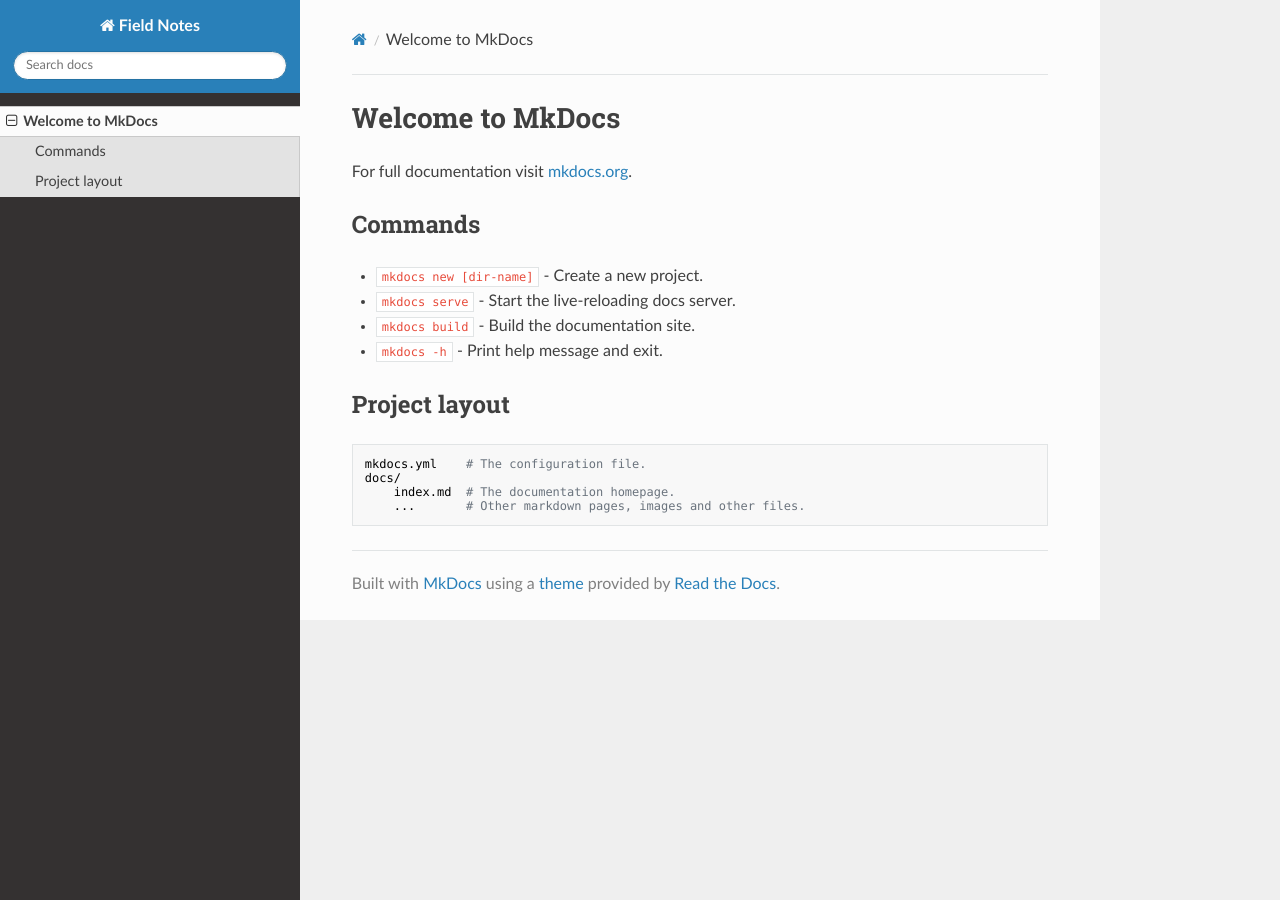
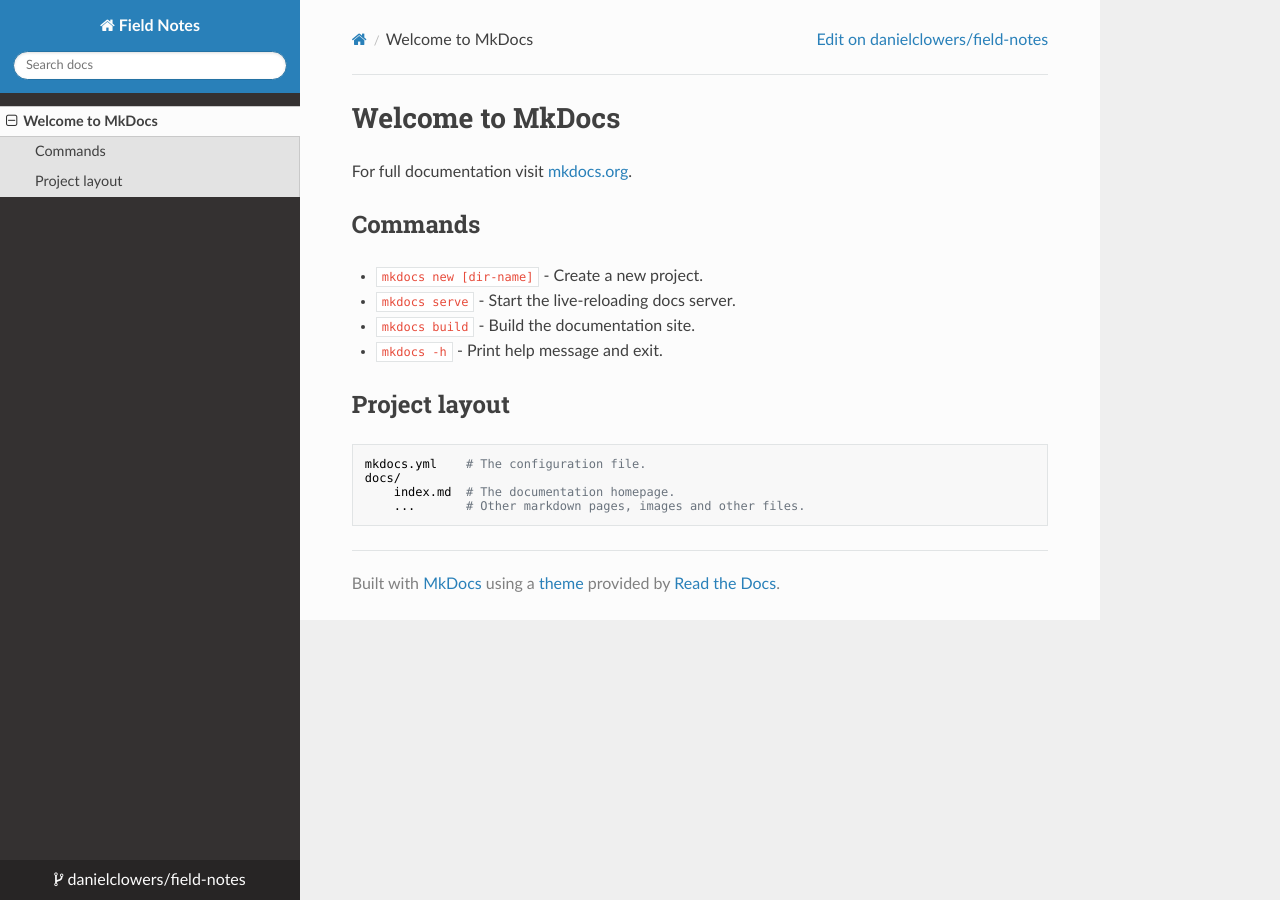
Before and after one commit to danielclowers/field-notes, an MkDocs documentation site: the page built from docs/index.md, in a window 1280 px wide. Built offline with MkDocs 1.6.1, drawn with Linux system fonts in a browser that asks for light colours; nearby versions of some CDN libraries.

Commit message:
add edit this page links

```diff
--- a/mkdocs.yml
+++ b/mkdocs.yml
@@ -1,3 +1,7 @@
 site_name: Field Notes
 site_url: https://danielclowers.github.io/field-notes/
 theme: readthedocs
+
+repo_name: danielclowers/field-notes
+repo_url: https://github.com/danielclowers/field-notes
+edit_uri: edit/main/docs/
```
